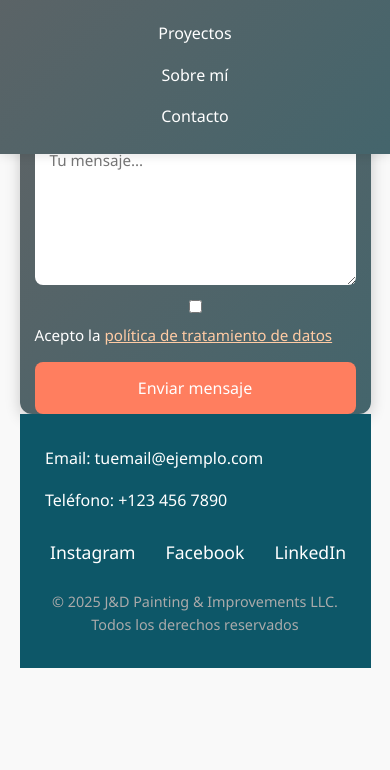
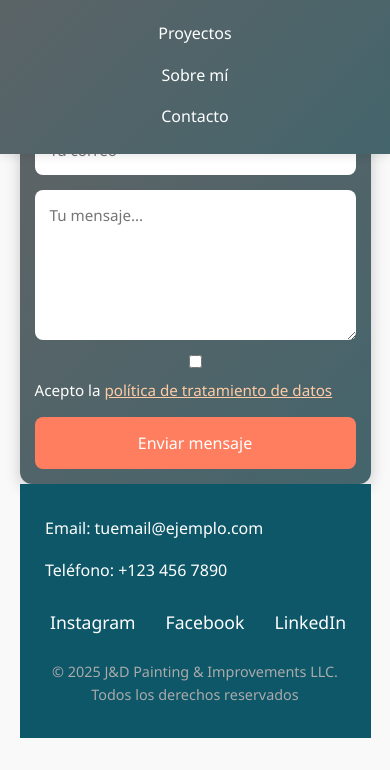
Before and after one commit to cadavid14c/JD-PAINTING, a plain HTML site: page contacto.html in a window 390 px wide. Shown: the part 147-917 px from the top of the page. Before the commit the page ends 847 px from the top, so only its background shows below. Drawn offline with Linux system fonts and the light colour scheme.

Commit message:
Update style.css

```diff
--- a/style.css
+++ b/style.css
@@ -22,7 +22,7 @@ body {
 
 @media (max-width: 768px) {
     body {
-        padding-top: 120px;
+        padding-top: 160px;
     }
 }
 
@@ -317,7 +317,6 @@ footer {
     color: #ddd;
 }
 
-
 .formulario-contacto {
     display: flex;
     flex-direction: column;
@@ -424,9 +423,12 @@ footer {
     color: black;
 }
 
-
 /* RESPONSIVE */
 @media (max-width: 768px) {
+    body {
+        padding-top: 160px;
+    }
+
     header {
         flex-direction: column;
         padding: 1rem 5%;
@@ -466,7 +468,14 @@ footer {
 
     .formulario-contacto {
         width: 100%;
-        padding: 0 10px;
+        padding: 20px;
+        box-sizing: border-box;
+    }
+
+    .formulario-contacto input,
+    .formulario-contacto textarea {
+        font-size: 0.95rem;
+        max-width: 100%;
     }
 
     .contacto-pagina h1 {
@@ -503,11 +512,12 @@ footer {
     }
 
     .formulario-contacto {
-        padding: 0 15px;
+        padding: 15px;
     }
 
     .formulario-contacto input,
     .formulario-contacto textarea {
         font-size: 0.95rem;
+        max-width: 100%;
     }
 }
```
